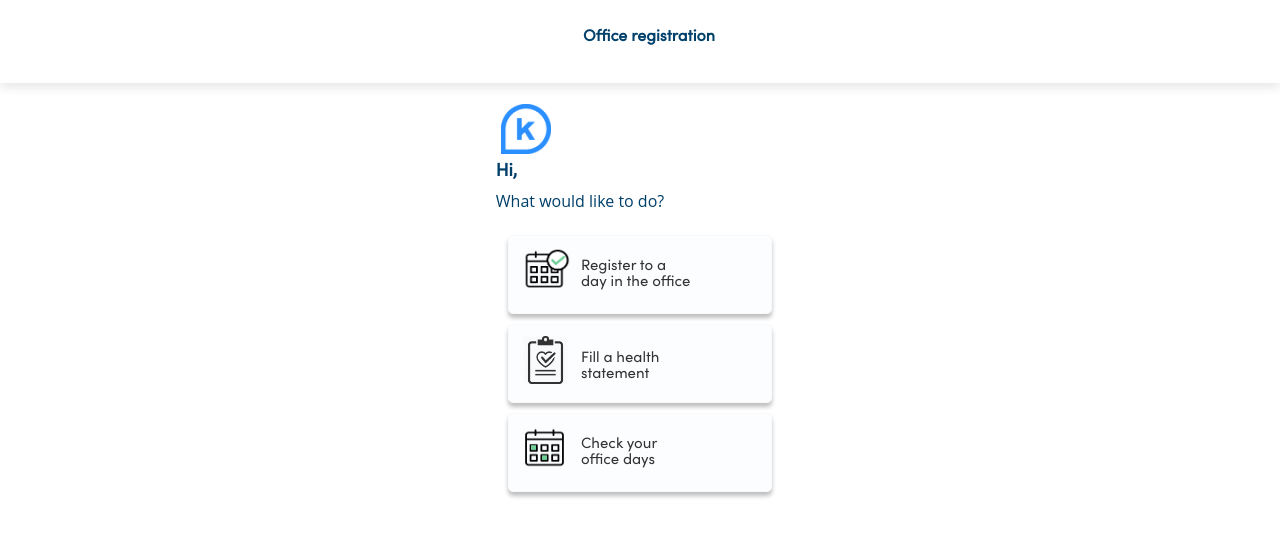
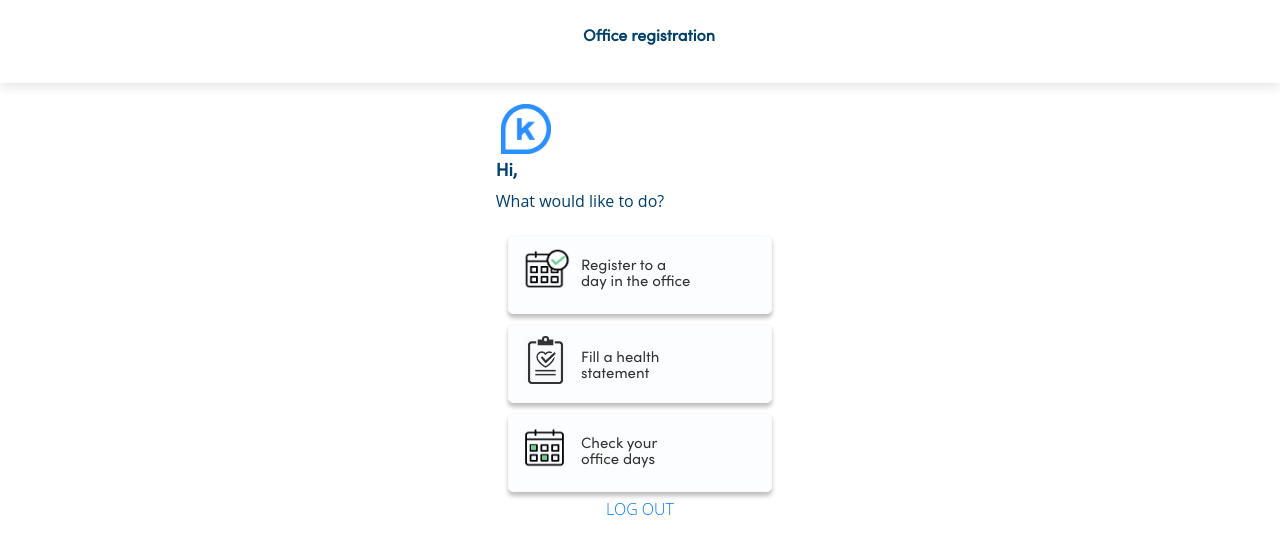
Before and after one commit to NofarVered/KueenB, a React (Create React App) app in the folder frontend/: page /home in a window 1280 px wide. Shown: the top 554 px of the page. Built offline with nearby package versions, Linux system fonts and the light colour scheme; no server answers.

Commit message:
logout flow

```diff
--- a/frontend/src/App.js
+++ b/frontend/src/App.js
@@ -17,7 +17,6 @@ class App extends Component {
     state = {
       name: '' ,
       email: localStorage.getItem('email'),
-      password: '',
       HS_Fill: false, //defult obj in the reg time
       REG_Date: '',
       data: [],
@@ -80,9 +79,7 @@ class App extends Component {
       console.log(this.state.mapRegistersByDay);
 
             if (this.state.mapRegistersByDay[this.state.currentDate] &&
-        this.state.mapRegistersByDay[this.state.currentDate].length>=this.state.maxPeople){
-          // defult max people per day- need to be change...
-          //alert("error");
+              this.state.mapRegistersByDay[this.state.currentDate].length>=this.state.maxPeople){
 
           this.setState({
             modalMessage: 'error'
@@ -245,6 +242,16 @@ class App extends Component {
     this.setState({email,name});
   }
 
+  logout = () => {
+    localStorage.clear();
+    this.setState({
+      name: '' ,
+      email: localStorage.getItem('email'),
+      HS_Fill: false, //defult obj in the reg time
+      data: []
+    })
+  }
+
   render() {
     return (
       <Router>
@@ -258,7 +265,7 @@ class App extends Component {
             <Route
               exact
               path="/home"
-              render={(props) => <Home {...props} name={this.state.name} />}
+              render={(props) => <Home {...props} name={this.state.name} logout={this.logout} />}
             />
           <Route
             exact
--- a/frontend/src/components/Home/Home.js
+++ b/frontend/src/components/Home/Home.js
@@ -30,7 +30,7 @@ class Home extends Component {
               alt="logo k health"
             />
         <h2 className="home-headline">
-            Hi, {this.state.name}
+            {`Hi, ${this.state.name}` }
         </h2>
         <p className="p-home">What would like to do?</p>
         </div></div>
@@ -76,6 +76,7 @@ class Home extends Component {
             </Link>
           </div>
         </form>
+          <Link to={"/"} onClick={this.props.logout}>LOG OUT</Link>
       </div>
     </div>
     );
```
